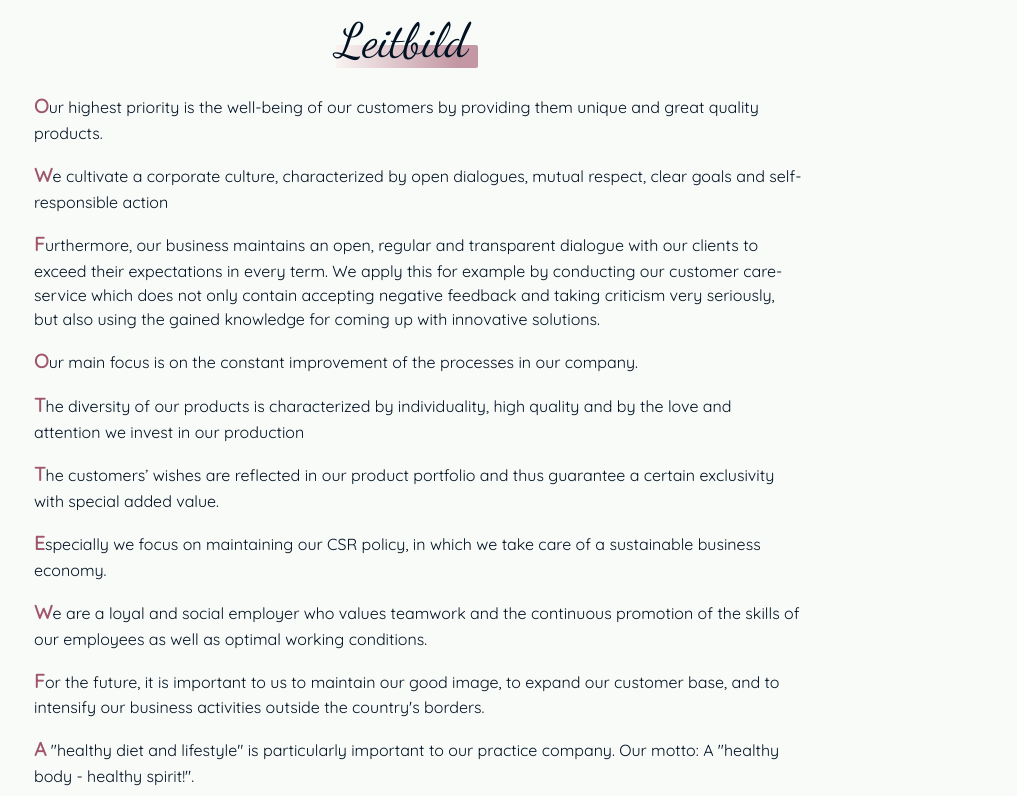
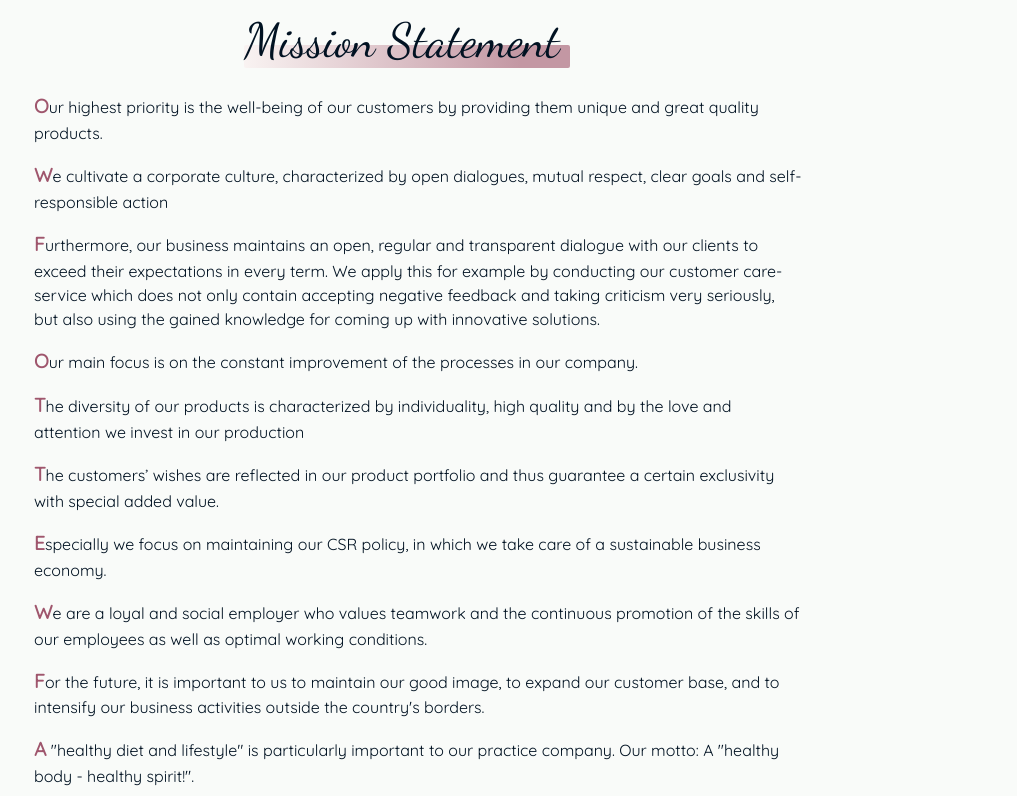
Before and after one commit to CupandCakeGmbH/CupandCakeGmbH.github.io, a plain HTML site: page EN/AboutUS/leitbild.html in a window 1280 px wide. Shown: the part 112-908 px from the top of the page, without its empty margins (238-1255 px from the left). Drawn offline with Linux system fonts and the light colour scheme.

Commit message:
leitbild update

```diff
--- a/EN/AboutUS/leitbild.html
+++ b/EN/AboutUS/leitbild.html
@@ -143,7 +143,7 @@
         </button>
         <!-- Leitbild -->
         <section>
-            <h1>Leitbild</h1>
+            <h1>Mission Statement</h1>
             <p><span>O</span>ur highest priority is the well-being of our customers by providing them unique and great quality products.</p>
             <p><span>W</span>e cultivate a corporate culture, characterized by open dialogues, mutual respect, clear goals and self-responsible action</p>
             <p><span>F</span>urthermore, our business maintains an open, regular and transparent dialogue with our clients to exceed their expectations in every term. We apply this for example by conducting our customer care-service which does not only contain accepting negative feedback and taking criticism very seriously, but also using the gained knowledge for coming up with innovative solutions.</p>
```
